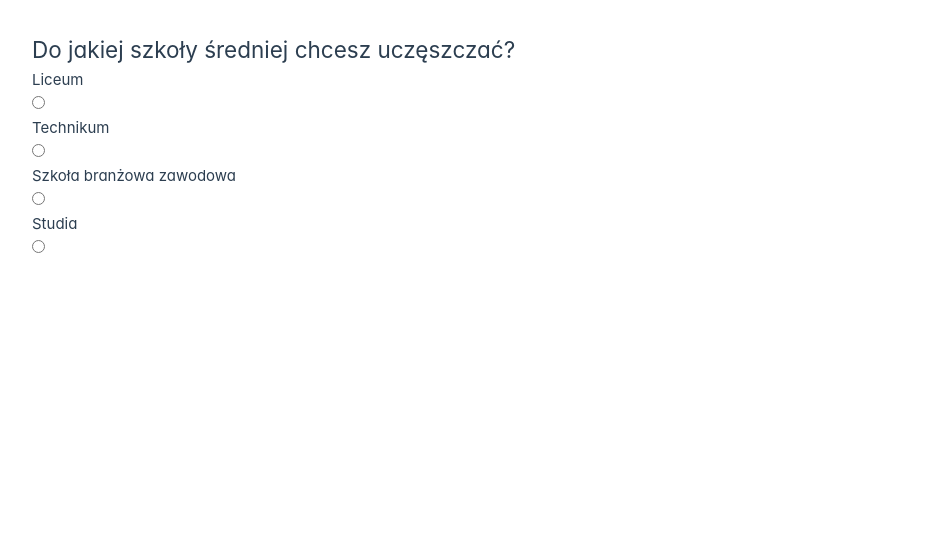
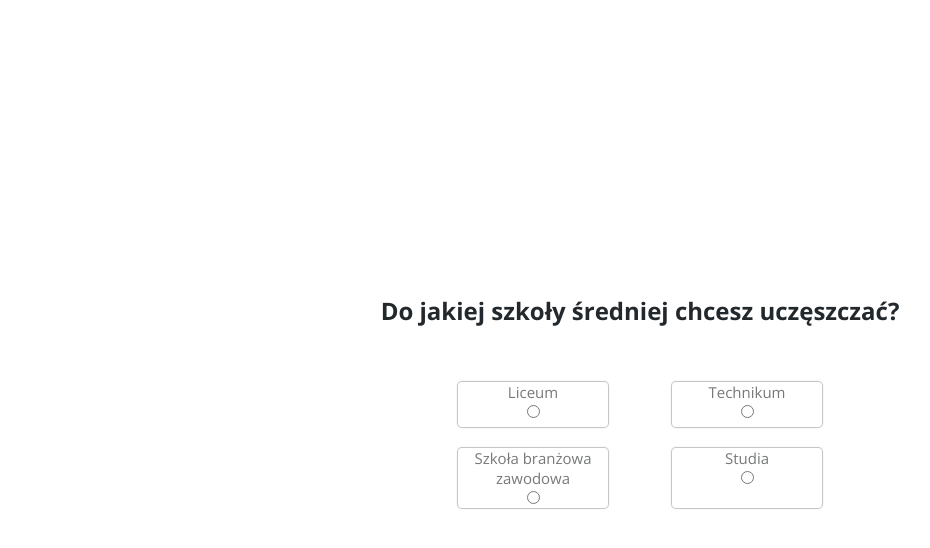
Before and after one commit to KotreQ/HackYeah-2023, a Vue app in the folder client/: page / in a window 1280 px wide. Shown: the top 548 px of the page, without its empty margins (0-930 px from the left). Built offline with nearby package versions, Linux system fonts and the light colour scheme.

Commit message:
Fixed merge

```diff
--- a/client/src/components/questions/Question.vue
+++ b/client/src/components/questions/Question.vue
@@ -7,6 +7,10 @@ import { Query } from '../query';
 
 let query = new Query();
 </script>
+
+<style lang="scss">
+@import '../../styles/index.scss';
+</style>
 
 <template>
     <div class="container">
@@ -20,8 +24,9 @@ let query = new Query();
                 {{ question.title }}
             </h2>
 
+            <div class="question__answer-container">
                 <div
-                class="answer"
+                    class="question__answer"
                     v-for="(answer, index) in question.answers"
                     :key="index"
                 >
@@ -37,6 +42,7 @@ let query = new Query();
                         :query="query"
                     >
                     </SingleMultipleChoiceButton>
+                </div>
                 <TextEntry
                     v-if="question.typeOfQuestion == 'text'"
                     :question_id="question.id"
```
Lines whose indentation alone changed are shown as unchanged.
